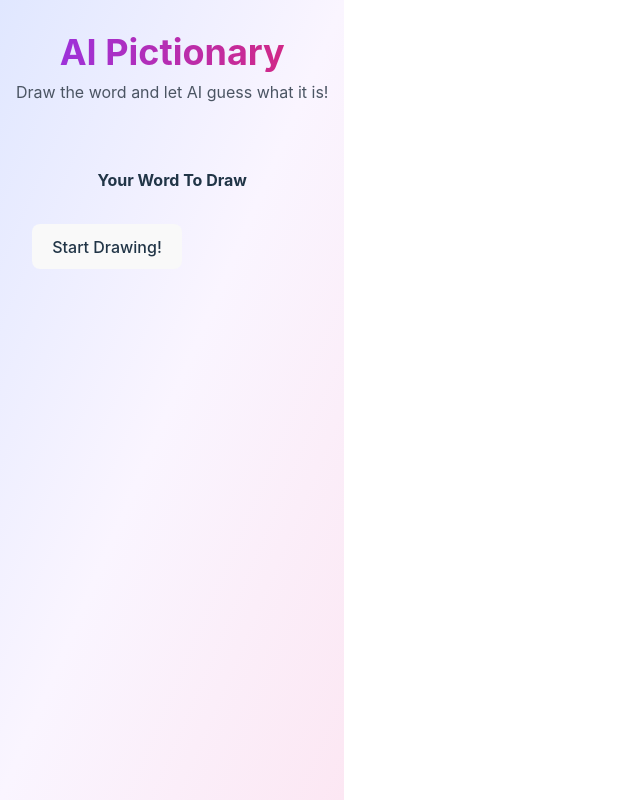
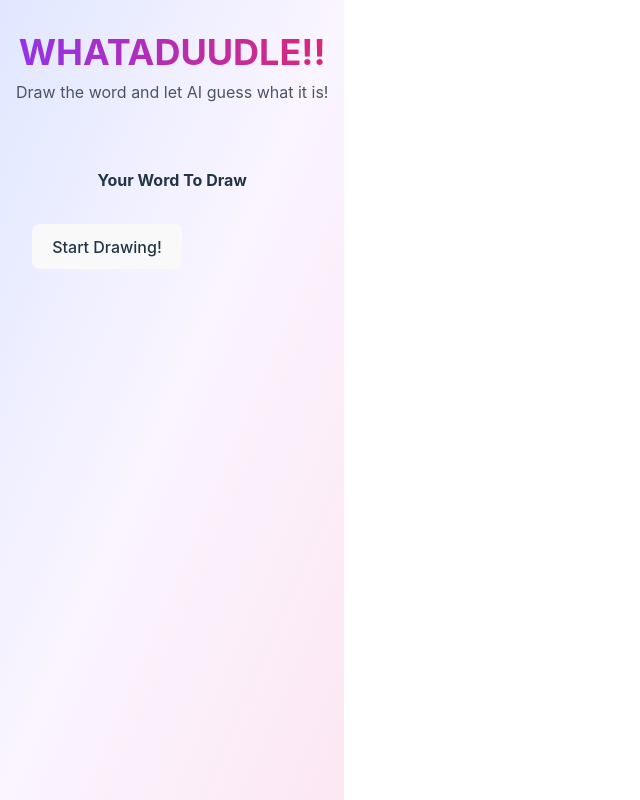
Before and after one commit to Nottimlim/Pictionary-Frontend, a React (Vite) app: page / in a window 1280 px wide. Shown: the whole page, without its empty margins (0-640 px from the left). Built offline with nearby package versions, Linux system fonts and the light colour scheme.

Commit message:
app.jsx edit

```diff
--- a/src/App.jsx
+++ b/src/App.jsx
@@ -8,7 +8,7 @@ const App = () => {
       <div className="px-4 py-8">
         <div className="text-center mb-8">
           <h1 className="text-4xl font-bold bg-clip-text text-transparent bg-gradient-to-r from-purple-600 to-pink-600">
-            AI Pictionary
+            WHATADUUDLE!!
           </h1>
           <p className="text-gray-600 mt-2">
             Draw the word and let AI guess what it is!
```
